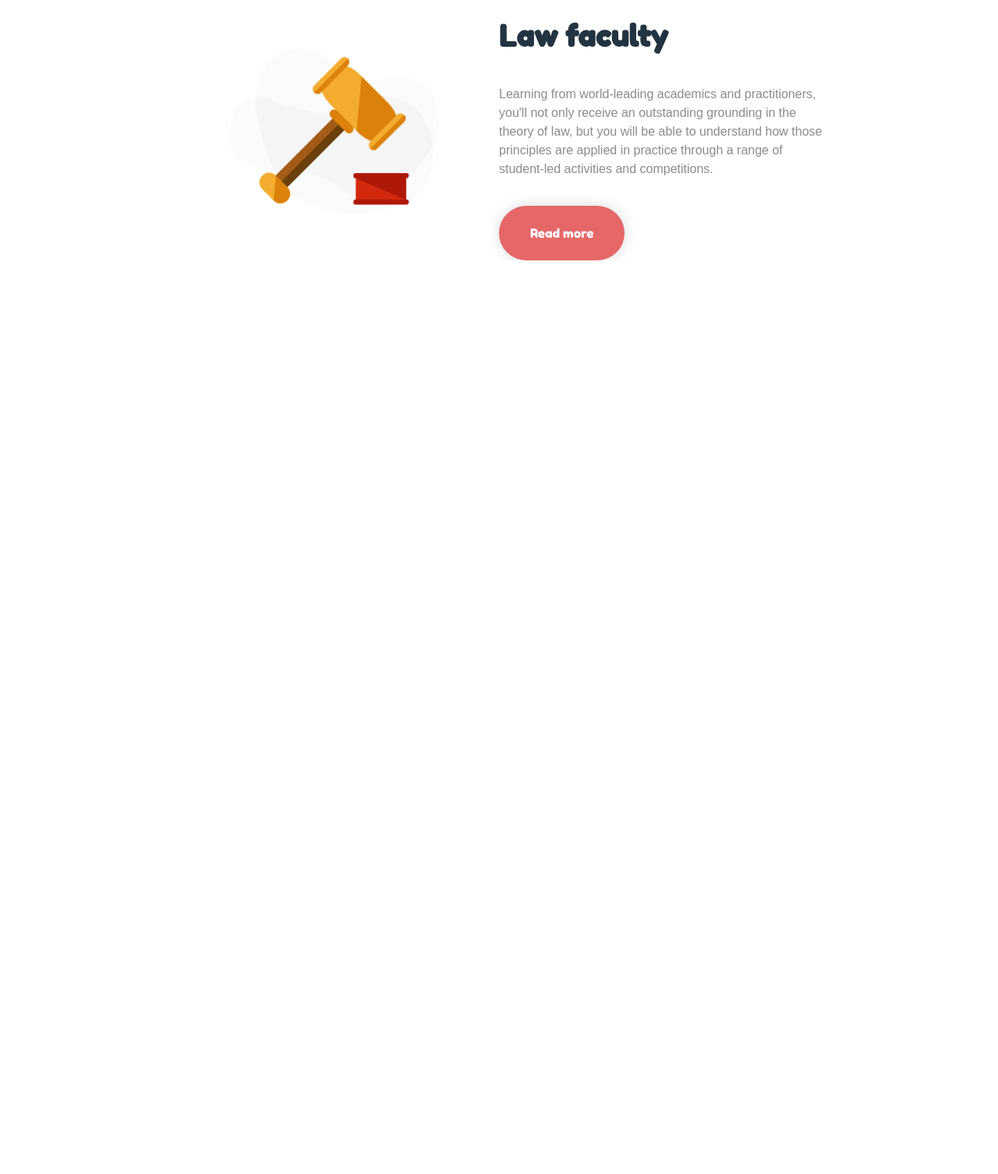
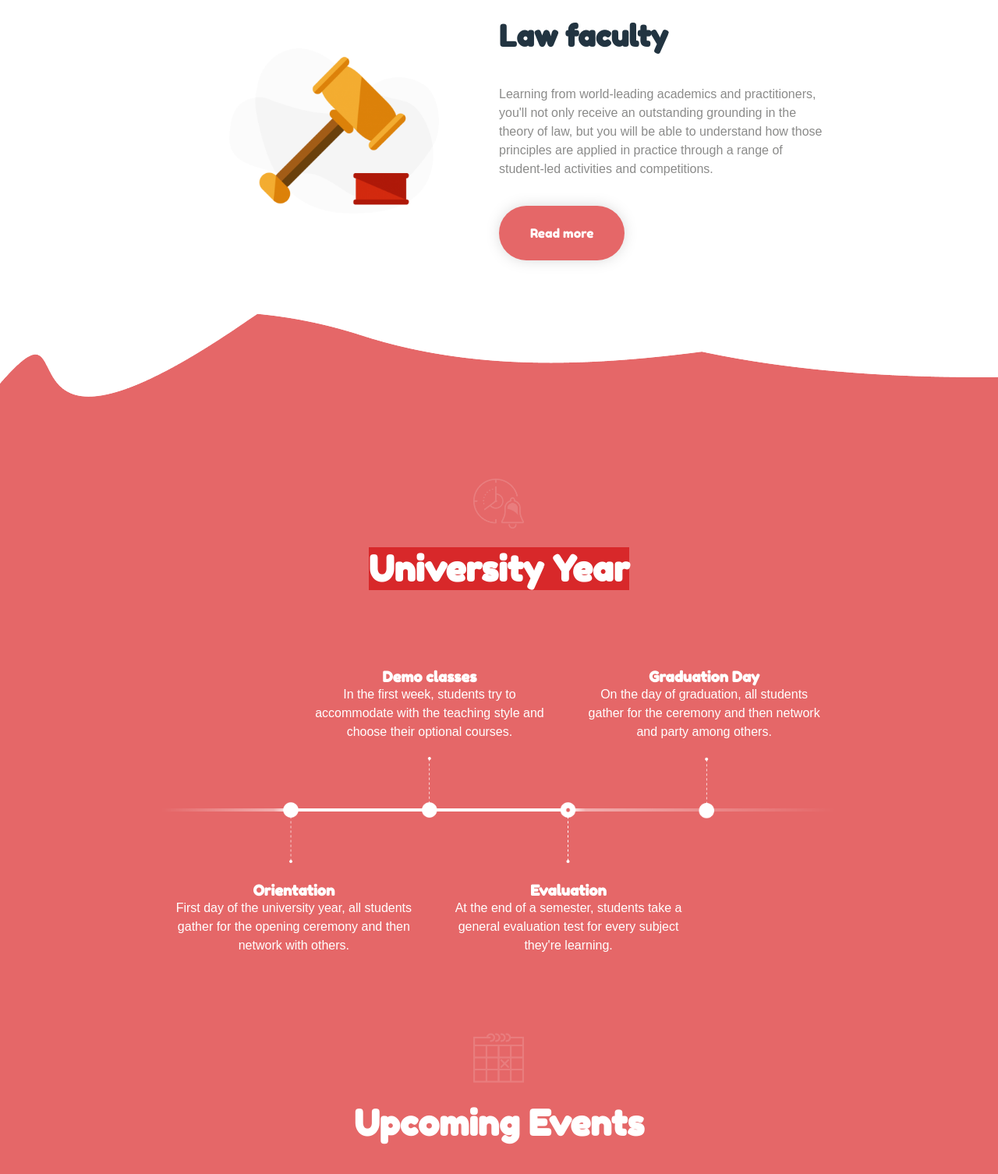
Before and after one commit to jacopo-vinanti96/proj-html-vuejs, a website: page index.html in a window 1280 px wide. Shown: the part 2044-3550 px from the top of the page at 78% size. Before the commit the page ends 2378 px from the top, so only its background shows below. Drawn offline with Linux system fonts and the light colour scheme.

Commit message:
Schedule-table completata

```diff
--- a/index.html
+++ b/index.html
@@ -94,7 +94,36 @@
         </div>
       </div>
     </section>
-    <section id="schedule">
+    <section class="section--inverted mt-50" id="schedule">
+      <div class="container--schedule m-auto">
+        <img class="schedule__icon" src="images/Clock-and-Bell.png" alt="Clock icon">
+        <h2 class="title--background m-auto mt-20">University Year</h2>
+        <div class="schedule__table mt-100">
+          <div class="table__text table__text--top">
+            <h3>Demo classes</h3>
+            <p>In the first week, students try to accommodate with the
+              teaching style and choose their optional courses.</p>
+          </div>
+          <div class="table__text table__text--top">
+            <h3>Graduation Day</h3>
+            <p>On the day of graduation, all students gather for the
+            ceremony and then network and party among others.</p>
+          </div>
+          <img class="mt-20" src="images/Timeline-Item.png" alt="timeline illustration">
+          <div class="table__text table__text--bottom">
+            <h3>Orientation</h3>
+            <p>First day of the university year, all students gather for
+            the opening ceremony and then network with others.</p>
+          </div>
+          <div class="table__text table__text--bottom">
+            <h3>Evaluation</h3>
+            <p>At the end of a semester, students take a general
+            evaluation test for every subject they're learning.</p>
+          </div>
+        </div>
+        <img class="schedule__icon mt-100" src="images/upcoming-events-calendar-icon.png" alt="Calendar icon">
+        <h2 class="mt-20">Upcoming Events</h2>
+      </div>
 
     </section>
     <section id="latest">
--- a/src/sass/partials/_common.scss
+++ b/src/sass/partials/_common.scss
@@ -35,3 +35,21 @@ ul {
   position: relative;
   left: 3%;
 }
+
+.section--inverted {
+  background-color: $bg_color_primary;
+}
+
+@mixin section-decoration {
+  content: '';
+  background-image: url('../images/wave-1.png');
+  background-size: cover;
+  position: absolute;
+  height: 133px;
+  width: 2116px;
+}
+
+.m-auto {
+  margin-left: auto;
+  margin-right: auto;
+}
--- a/src/sass/partials/_header.scss
+++ b/src/sass/partials/_header.scss
@@ -16,14 +16,10 @@ header {
   }
 
   &::after {
-    content: '';
-    background-image: url('../images/wave-1.png');
-    background-size: cover;
-    position: absolute;
+    @include section-decoration;
     bottom: 0;
     left: -10%;
-    height: 133px;
-    width: 2116px;
+
   }
 
   > * {
--- /dev/null
+++ b/src/sass/partials/_schedule.scss
@@ -0,0 +1,48 @@
+#schedule {
+  padding: 230px 0;
+  position: relative;
+  overflow: hidden;
+  text-align: center;
+
+  &::before,
+  &::after {
+    @include section-decoration;
+    top: 0;
+    left: 0;
+    transform: rotate(180deg);
+  }
+
+  .container--schedule {
+    width: 68%;
+  }
+
+  .schedule__icon {
+    width: 65px;
+  }
+
+}
+
+.title--background {
+  background-color: $bg_color_title;
+  width: max-content;
+}
+
+.schedule__table img {
+  width: 100%;
+}
+
+.table__text {
+  display: inline-block;
+  width: 35%;
+  position: relative;
+  margin: 0 2.5%;
+
+  &--top {
+    left: 10%;
+  }
+
+  &--bottom {
+    margin-top: 20px;
+    left: -10%;
+  }
+}
--- a/src/sass/partials/_typo.scss
+++ b/src/sass/partials/_typo.scss
@@ -13,6 +13,12 @@ a {
 
 .btn {
   font-size: $font_size_300;
+}
+
+.section--inverted {
+  h2, h3, h4, span, p {
+  color: $font_color_light;
+  }
 }
 
 // Header
--- a/src/sass/partials/_variables.scss
+++ b/src/sass/partials/_variables.scss
@@ -6,6 +6,7 @@ $bg_color_dark_2: #000000CC;
 $bg_color_primary: #E56768;
 $bg_color_secondary: #E9D758;
 $bg_color_overlay: #DA5F60E6;
+$bg_color_title: #D8282A;
 $bg_color_1: #3D404F;
 $bg_color_2: #454545;
 $bg_color_3: #FAFAFA;
--- a/src/sass/style.scss
+++ b/src/sass/style.scss
@@ -6,3 +6,4 @@
 @import "partials/_main.scss";
 @import "partials/_feature_box.scss";
 @import "partials/_faculties.scss";
+@import "partials/_schedule.scss";
```
Also changed, not shown: css/style.css.
